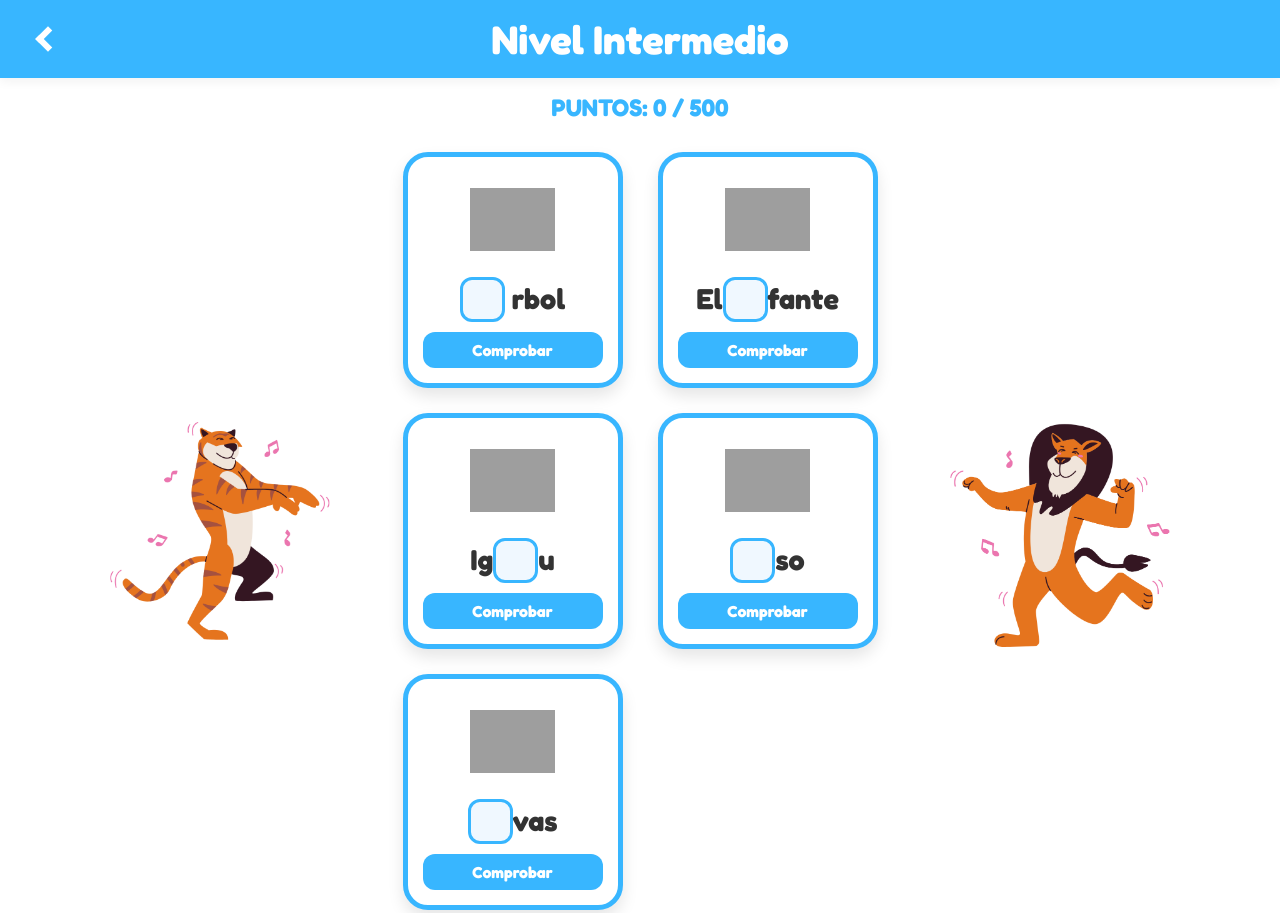
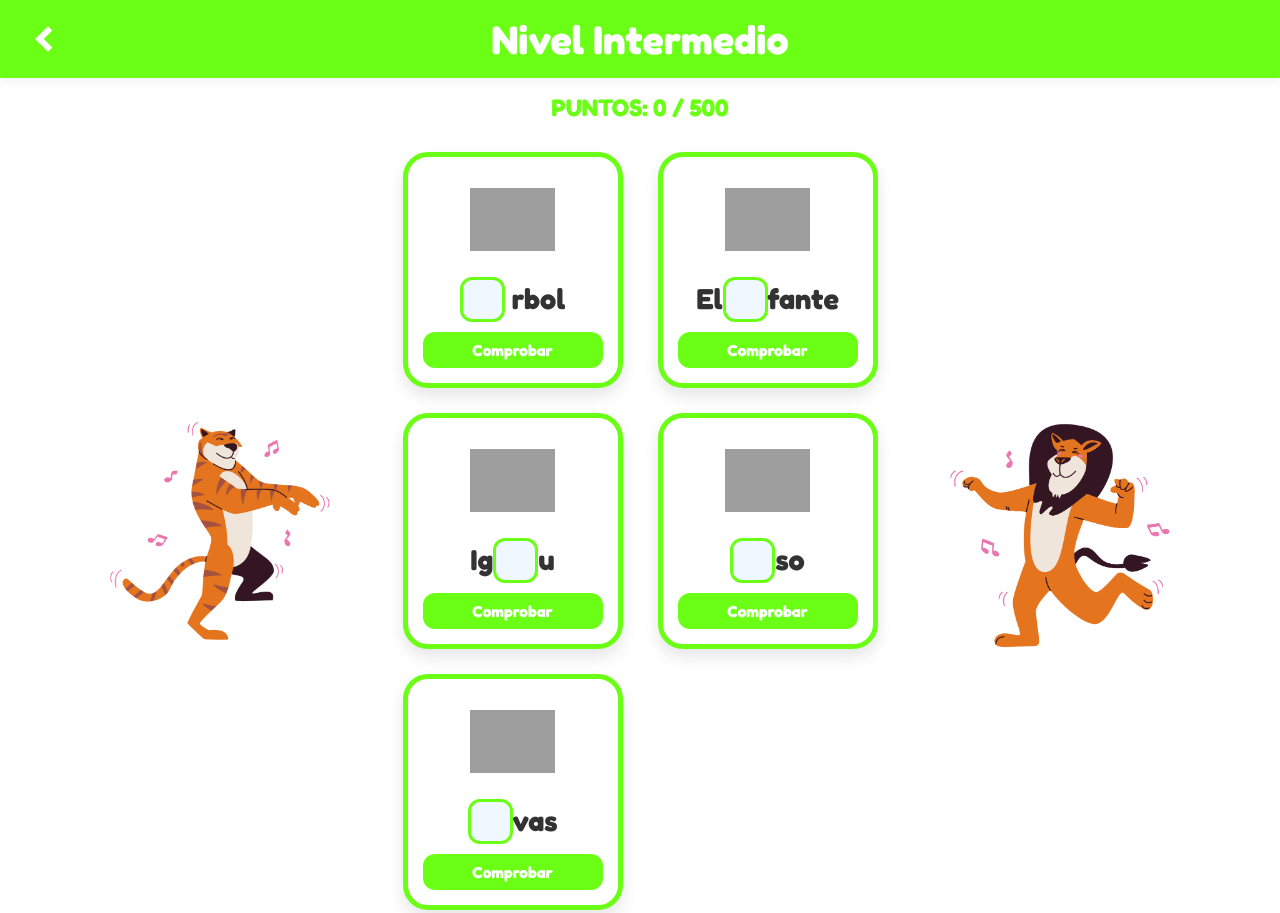
Before and after one commit to HourCheck/Cuadernillo, a plain HTML site: page intermedio.html in a window 1280 px wide. Shown: the top 913 px of the page. Drawn offline with nearby package versions, Linux system fonts and the light colour scheme; grey boxes are pictures that could not be loaded.

Commit message:
elefante gordi

```diff
--- a/intermedio.html
+++ b/intermedio.html
@@ -26,7 +26,7 @@
 
         /* Encabezado Celeste idéntico al Código 1 */
         header {
-            background-color: #38b6ff;
+            background-color: #6aff14;
             padding: 15px 25px;
             display: flex;
             align-items: center;
@@ -105,7 +105,7 @@
         /* Estilo de las tarjetas adaptado al Nivel Intermedio */
         .card-item {
             background-color: white;
-            border: 5px solid #38b6ff;
+            border: 5px solid #6aff14;
             border-radius: 25px;
             overflow: hidden;
             display: flex;
@@ -150,7 +150,7 @@
             text-align: center;
             font-size: 1.6rem;
             font-weight: bold;
-            border: 3px solid #38b6ff;
+            border: 3px solid #6aff14;
             border-radius: 12px;
             text-transform: lowercase;
             display: inline-block;
@@ -158,7 +158,7 @@
         }
 
         .btn-comprobar {
-            background-color: #38b6ff;
+            background-color: #6aff14;
             color: white;
             font-weight: 700;
             border-radius: 12px;
@@ -171,7 +171,7 @@
         }
 
         .btn-comprobar:hover {
-            background-color: #299fe6;
+            background-color: #6aff14;
         }
 
         #feedback {
@@ -190,7 +190,7 @@
             text-align: center;
             font-size: 1.5rem;
             font-weight: 700;
-            color: #38b6ff;
+            color: #6aff14;
             margin-top: 15px;
         }
 
@@ -202,7 +202,7 @@
         }
 
         .btn-repetir {
-            background-color: #38b6ff;
+            background-color: #6aff14;
             color: white;
             font-weight: 700;
             border-radius: 15px;
@@ -214,7 +214,7 @@
         }
 
         .btn-repetir:hover {
-            background-color: #299fe6;
+            background-color: #6aff14;
         }
 
         @media (max-width: 900px) {
```
Also changed, not shown: index.html (+0 -6 lines).
